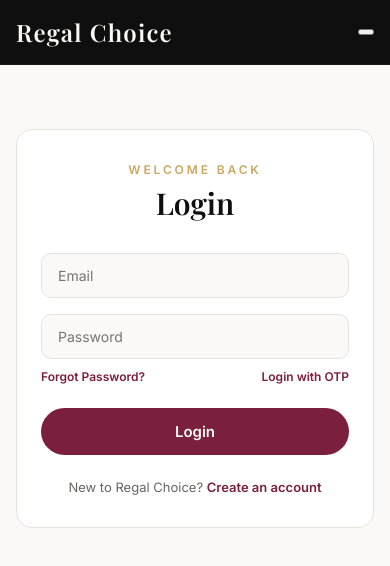
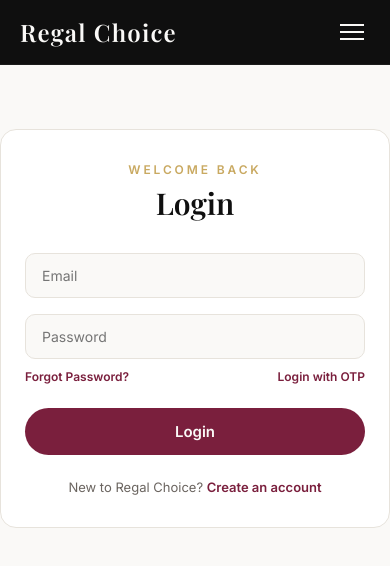
Before and after one commit to Sam-world555/Regal-Choice, a React (Vite) app in the folder frontend/: page /login in a window 390 px wide. Shown: the top 566 px of the page. Built offline with nearby package versions, Linux system fonts and the light colour scheme.

Commit message:
Fixed mobile navbar and layout full width

```diff
--- a/frontend/src/App.css
+++ b/frontend/src/App.css
@@ -103,20 +103,38 @@ body {
   margin-left: 6px;
 }
 
-/* ---------- Hero Section ---------- */
+/* Hamburger Mobile Toggle */
+.navbar-toggle {
+  display: none;
+  flex-direction: column;
+  gap: 5px;
+  background: transparent;
+  border: none;
+  cursor: pointer;
+}
+.navbar-toggle span {
+  width: 24px;
+  height: 2px;
+  background: var(--paper);
+  transition: 0.3s;
+}
+
+/* ---------- Hero Section (With Gradient) ---------- */
 .container {
   width: 100%;
-  max-width: 1400px;
+  max-width: 100%;
   margin: 0 auto;
-  padding: 0 40px 80px;
+  padding: 0;
 }
 
 .brand-header {
   text-align: center;
-  padding: 80px 16px 60px;
-  background: var(--ink);
+  padding: 100px 20px 80px;
+  /* Black se dark grey gradient */
+  background: linear-gradient(180deg, #1a1a1a 0%, #0f0f0f 100%);
   color: var(--paper);
-  margin: 0 -40px 60px -40px; /* Full width bleed */
+  width: 100%;
+  margin: 0;
   border-bottom: 4px solid var(--gold);
 }
 
@@ -196,6 +214,23 @@ body {
   cursor: pointer;
 }
 .filter-select option { color: var(--ink); }
+
+/* ---------- Inner Page Container (Products ke liye) ---------- */
+.products-container, .trust-strip-wrapper, .section-heading-wrapper {
+  max-width: 1400px;
+  margin: 0 auto;
+  padding: 0 40px;
+}
+
+/* ---------- Trust Strip ---------- */
+.trust-strip {
+  display: flex;
+  justify-content: center;
+  gap: 40px;
+  padding: 30px 0;
+  border-bottom: 1px solid var(--line);
+  margin-bottom: 40px;
+}
 
 /* ---------- Product Grid ---------- */
 .results-count {
@@ -386,13 +421,43 @@ body {
   border-color: var(--ink);
 }
 
-/* ---------- Responsive ---------- */
+/* =========================================
+   MOBILE RESPONSIVE FIXES
+========================================= */
 @media (max-width: 768px) {
-  .container { padding: 0 16px 60px; }
-  .brand-header { margin: 0 -16px 40px -16px; padding: 50px 16px 40px; }
-  .navbar { padding: 16px; }
-  .navbar-links { display: none; } /* Mobile menu handles it via JS */
+  .navbar { padding: 16px 20px; }
+
+  .navbar-toggle { display: flex; } /* Hamburger visible on mobile */
+
+  .navbar-links {
+    display: none; /* Mobile pe links chhupayenge */
+    position: absolute;
+    top: 100%;
+    left: 0;
+    width: 100%;
+    background: var(--ink);
+    flex-direction: column;
+    padding: 20px;
+    gap: 16px;
+    border-top: 1px solid rgba(255,255,255,0.1);
+  }
+
+  /* Jab menu open ho */
+  .navbar-links.open {
+    display: flex;
+  }
+
+  .brand-header { padding: 60px 16px 40px; }
+  .brand-header h1 { font-size: 36px; }
+
+  .products-container, .trust-strip-wrapper, .section-heading-wrapper {
+    padding: 0 16px;
+  }
+
   .products { grid-template-columns: repeat(2, 1fr); gap: 16px; }
+
+  .trust-strip { flex-direction: column; gap: 16px; text-align: center; }
+
   .card-footer { flex-direction: column; align-items: flex-start; gap: 12px; }
   .add-to-cart-btn { width: 100%; }
 }
--- a/frontend/src/App.jsx
+++ b/frontend/src/App.jsx
@@ -171,7 +171,8 @@ function Home() {
 
   return (
     <div className="container">
-      {/* Hero Section */}
+
+      {/* 1. Hero Section (Full Width Black Gradient) */}
       <div className="brand-header">
         <p className="brand-eyebrow">Est. Tailored Goods</p>
         <h1>Regal Choice</h1>
@@ -246,8 +247,9 @@ function Home() {
         </div>
       </div>
 
-      {/* Trust Strip (New Addition) */}
-      <div className="trust-strip" style={{ display: 'flex', justifyContent: 'center', gap: '40px', padding: '20px 0', borderTop: '1px solid #e7e3dc', borderBottom: '1px solid #e7e3dc', marginBottom: '40px' }}>
+      {/* 2. Trust Strip Wrapper (Taaki screen se na chipke) */}
+      <div className="trust-strip-wrapper">
+        <div className="trust-strip">
           <div style={{ textAlign: 'center' }}>
             <strong style={{ display: 'block', fontSize: '14px', fontFamily: 'Playfair Display' }}>Free Shipping</strong>
             <span style={{ fontSize: '12px', color: '#6b6560' }}>On orders above ₹999</span>
@@ -261,6 +263,10 @@ function Home() {
             <span style={{ fontSize: '12px', color: '#6b6560' }}>100% Safe Checkout</span>
           </div>
         </div>
+      </div>
+
+      {/* 3. Products Wrapper */}
+      <div className="products-container">
 
         {!loading && filteredProducts.length > 0 && (
           <p className="results-count">Showing {currentProducts.length} of {filteredProducts.length} products</p>
@@ -274,7 +280,9 @@ function Home() {
           </>
         )}
 
+        <div className="section-heading-wrapper">
           <h2 className="section-heading" style={{ textAlign: 'center', fontFamily: 'Playfair Display', margin: '60px 0 20px' }}>All Products</h2>
+        </div>
 
         <div className="products">
           {loading ? (
@@ -334,6 +342,7 @@ function Home() {
           </div>
         )}
       </div>
+    </div>
   );
 }
 
```
Lines whose indentation alone changed are shown as unchanged.
